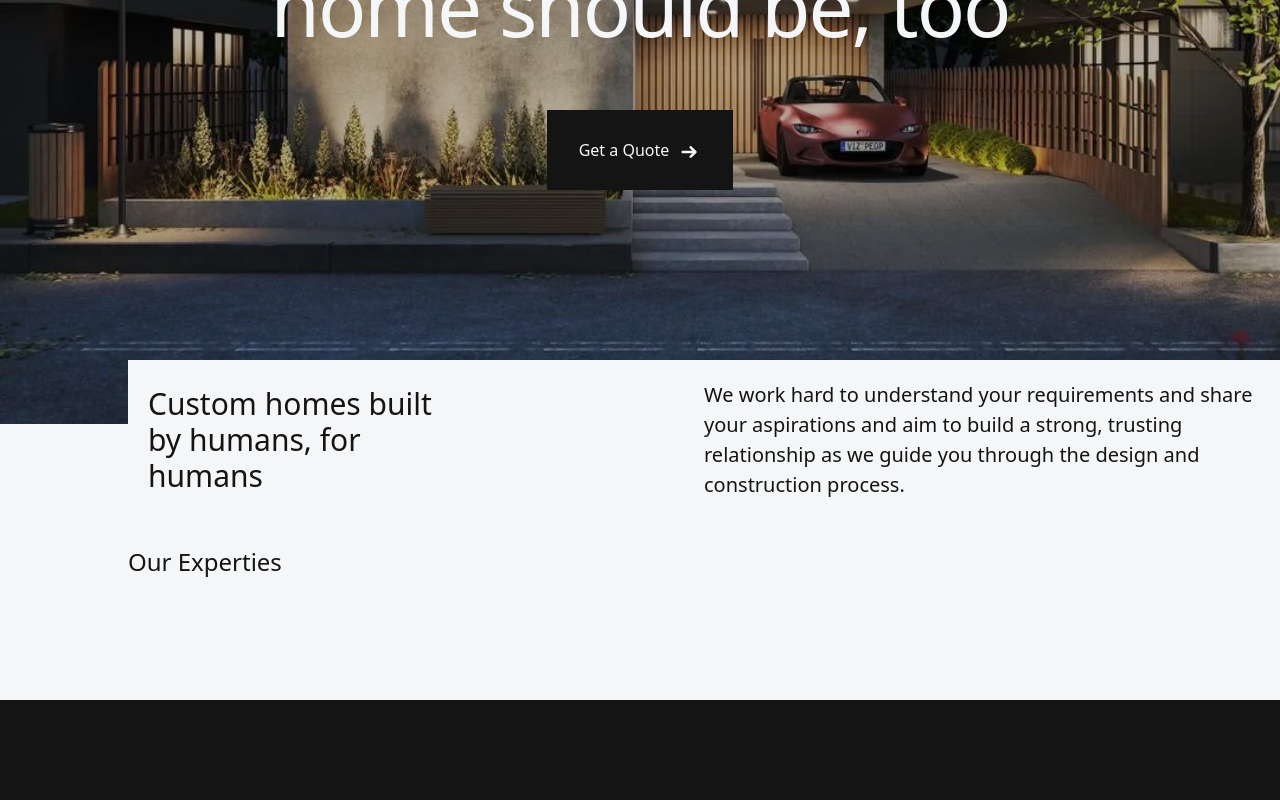
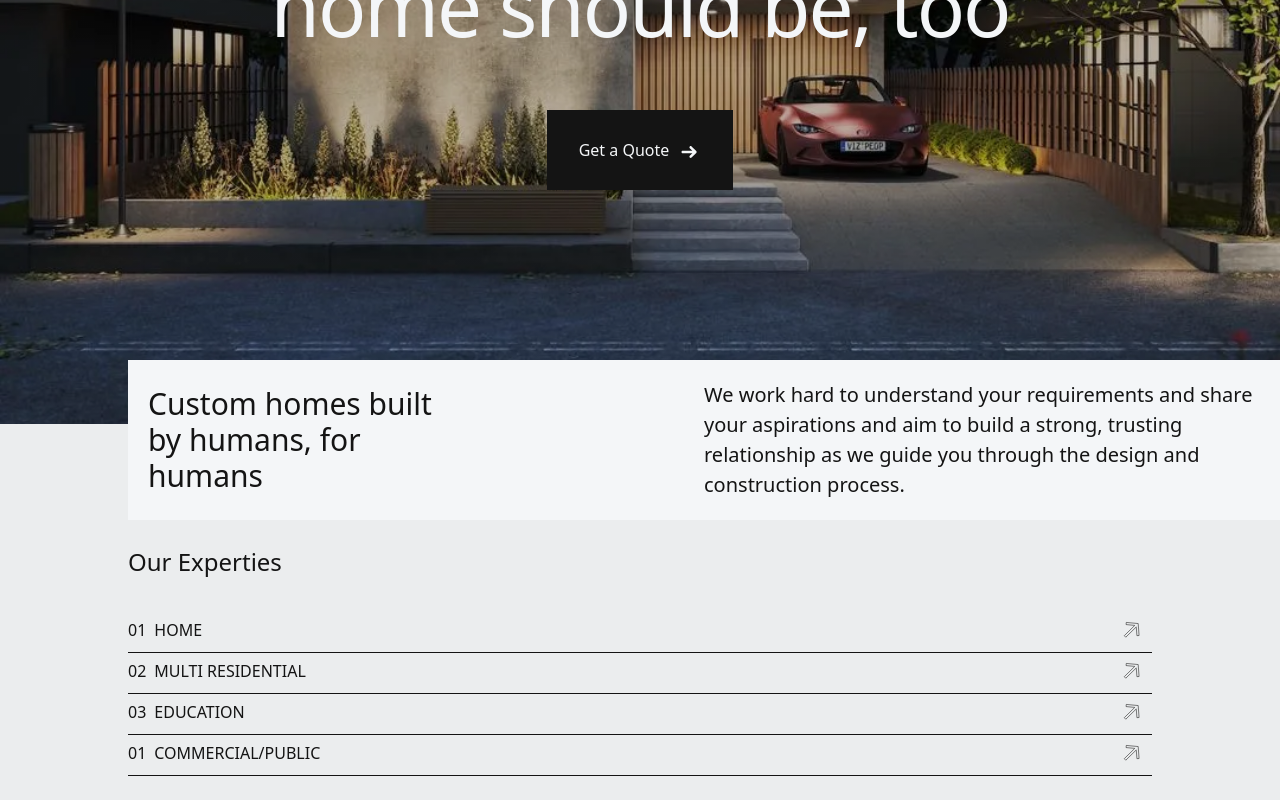
Before and after one commit to Mahred1/parallax, a Next.js app: page / in a window 1280 px wide. Shown: the part 376-1176 px from the top of the page. Before the commit the page ends 1076 px from the top, so only its background shows below. Built offline with nearby package versions, Linux system fonts and the light colour scheme.

Commit message:
finished styling and creating all instances of the Expertise component

```diff
--- a/app/_components/Experties.tsx
+++ b/app/_components/Experties.tsx
@@ -2,15 +2,15 @@ import React from "react";
 
 type Details = {
   title: string;
-  postion: number;
+  position: number;
 };
 
 const Experties = ({ details }: { details: Details }) => {
   return (
-    <li>
-      <div>
-        <h5>{details.postion}</h5>
-        <h5>{details.title}</h5>
+    <li className="flex justify-between items-center border-b-1 border-off-black pb-1 ">
+      <div className="flex-center gap-2 ">
+        <h5>{`0${details.position}`}</h5>
+        <h5 className="uppercase">{details.title}</h5>
       </div>
       <svg
         xmlns="http://www.w3.org/2000/svg"
--- a/app/page.tsx
+++ b/app/page.tsx
@@ -1,3 +1,4 @@
+import Experties from "./_components/Experties";
 
 export default function Page() {
   return (
@@ -35,7 +36,7 @@ export default function Page() {
 
       {/* floating card section */}
       <section className="top-[92%] right-0 absolute md:items-center md:grid grid-cols-2 bg-off-white md:p-5 px-10 py-7 w-[80%] md:w-[90%] overflow-x-hidden">
-        <h3 className="w-[300px] md:w-[300px] phone:w-[400px] font-medium text-2xl phone:text-3xl">
+        <h3 className="w-[90%] md:w-[300px] phone:w-[98%] font-normal sm:font-medium text-2xl phone:text-3xl">
           Custom homes built by humans, for humans
         </h3>
         <p className="hidden md:flex">
@@ -46,12 +47,15 @@ export default function Page() {
       </section>
 
       {/* Experties Section */}
-      <section className="flex-center bg-off-white py-30">
+      <section className="flex-center bg-off-grey py-30">
         <div className="w-[80%]">
-          <h4>Our Experties</h4>
+          <h4 className="mb-8">Our Experties</h4>
           {/* experties */}
           <ul>
-
+            <Experties details={{title:"Home",position:1}} />
+            <Experties details={{title:"Multi Residential",position:2}} />
+            <Experties details={{title:"Education",position:3}} />
+            <Experties details={{title:"Commercial/Public",position:1}} />
           </ul>
         </div>
       </section>
```
